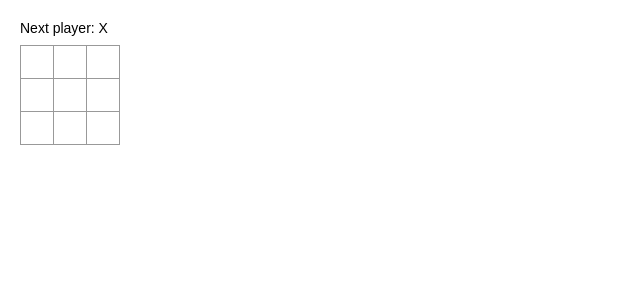
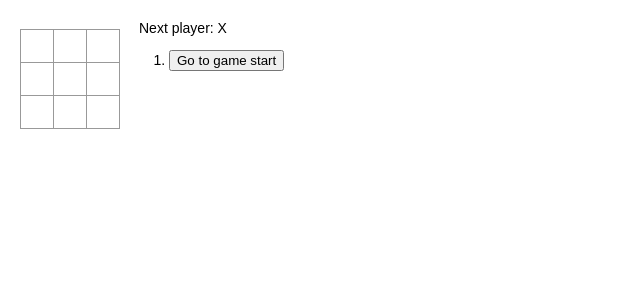
Before and after one commit to MaoScut/tic-tac-toe, a React app: page / in a window 1280 px wide. Shown: the top 300 px of the page, without its empty margins (0-640 px from the left). Built offline with nearby package versions, Linux system fonts and the light colour scheme; the HTML template or start-up script is replaced by a standard one.

Commit message:
完成游戏

```diff
--- a/src/index.jsx
+++ b/src/index.jsx
@@ -31,38 +31,17 @@
 }
 
 class Board extends React.Component {
-  constructor(props) {
-    super(props);
-    this.state = {
-      squares: Array(9).fill(null),
-      xIsNext: true,
-    };
-  }
-  handleClick(i) {
-    const squares = this.state.squares.slice();
-    squares[i] = this.state.xIsNext ? 'X' : 'O';
-    this.setState({
-      squares,
-      xIsNext: !this.state.xIsNext,
-    });
-  }
   renderSquare(i) {
     // 如果换行，括号是必要的，不然js会自动在return后面插入分号，这样子返回值就是空了
     return (
       <Square
-        value={this.state.squares[i]}
-        onClick={() => this.handleClick(i)}
+        value={this.props.squares[i]}
+        onClick={() => this.props.onClick(i)}
       />
     );
   }
   render() {
-    const winner = calculateWinner(this.state.squares);
-    let status;
-    if (winner) {
-      status = "Winner:" + winner;
-    } else {
-      status = 'Next player: ' + (this.state.xIsNext ? 'X' : 'O');
-    }
+    const winner = calculateWinner(this.props.squares);
     return (
       <div>
         <div className="status">{status}</div>
@@ -87,15 +66,69 @@
 }
 
 class Game extends React.Component {
+  constructor(props) {
+    super(props);
+    this.state = {
+      history: [{
+        squares: Array(9).fill(null),
+      }],
+      stepNumber: 0,
+      xIsNext: true,
+    };
+  }
+  handleClick(i) {
+    const history = this.state.history.slice(0, this.state.stepNumber + 1);
+    const current = history[history.length - 1];
+    const squares = current.squares.slice();
+    if (calculateWinner(squares) || squares[i]) {
+      return;
+    }
+    squares[i] = this.state.xIsNext ? 'X' : '0';
+    this.setState({
+      history: history.concat([{
+        squares,
+      }]),
+      stepNumber: history.length,
+      xIsNext: !this.state.xIsNext,
+    })
+  }
+  jumpTo(step) {
+    this.setState({
+      stepNumber: step,
+      xIsNext: (step) % 2 === 0,
+    })
+  }
   render() {
+    const history = this.state.history;
+    const current = history[this.state.stepNumber];
+    const winner = calculateWinner(current.squares);
+    const moves = history.map((step, move) => {
+      const desc = move ?
+        'Go to move #' + move :
+        'Go to game start';
+      return (
+        <li key={move}>
+          <button onClick={() => this.jumpTo(move)}>{desc}</button>
+        </li>
+      )
+    })
+    let status;
+    if (winner) {
+      status = "Winner:" + winner;
+    } else {
+      status = 'Next player: ' + (this.state.xIsNext ? 'X' : 'O');
+    }
     return (
       <div className="game">
         <div className="game-board">
-          <Board />
+          <Board
+            squares={current.squares}
+            onClick={(i) => this.handleClick(i)}
+          />
         </div>
         <div className="game-info">
-          <div>{/* status */}</div>
-          <ol>{/* TODO */}</ol>
+          <div>{status}</div>
+          <ol>{moves}</ol>
         </div>
       </div>
     );
```
